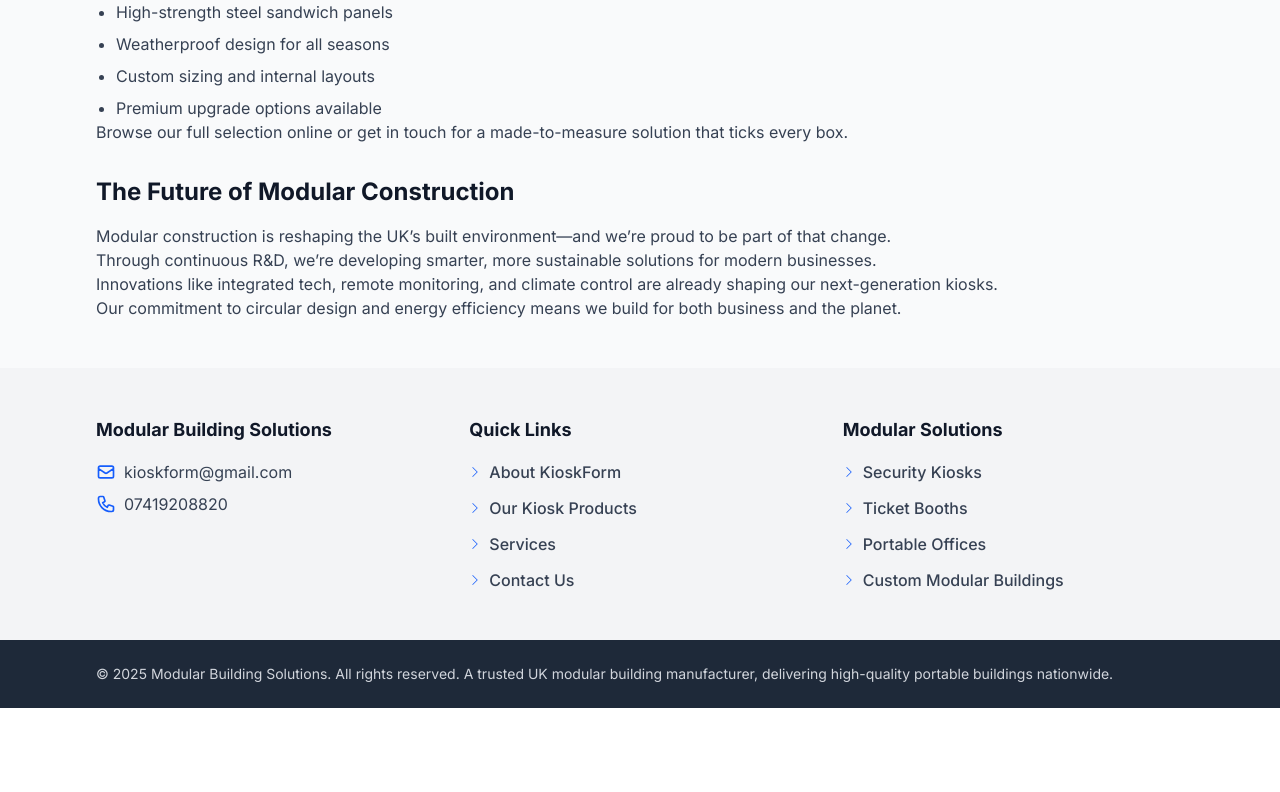
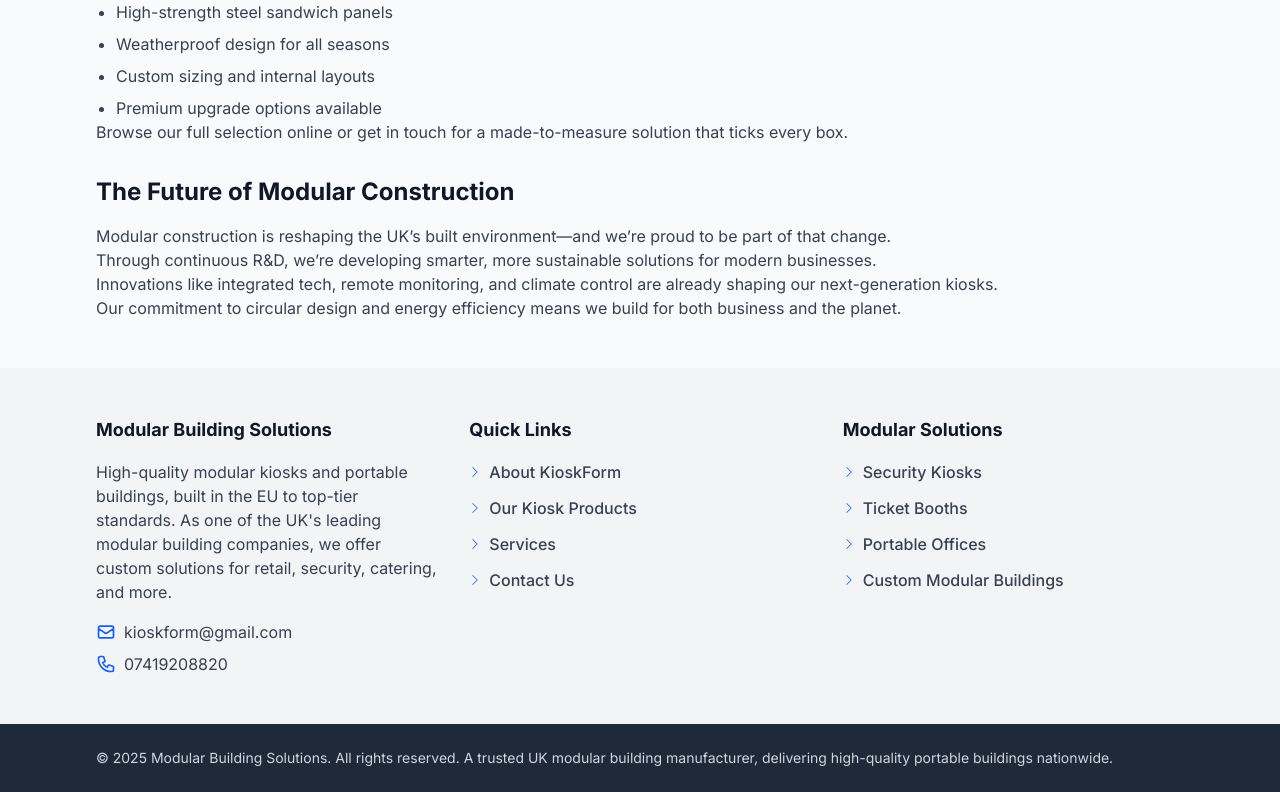
Before and after one commit to KO2112/KioskForm, a Next.js app: page / in a window 1280 px wide. Shown: the part 4677-5469 px from the top of the page. Before the commit the page ends 5385 px from the top, so only its background shows below. Built offline with nearby package versions, Linux system fonts and the light colour scheme.

Commit message:
footer change commit

```diff
--- a/src/components/Footer.tsx
+++ b/src/components/Footer.tsx
@@ -14,7 +14,10 @@ const Footer = () => {
             {/* Company Information */}
             <div>
               <h4 className="text-lg font-bold text-gray-900 mb-4">Modular Building Solutions</h4>
-
+              <p className="text-gray-700 mb-4">
+              High-quality modular kiosks and portable buildings, built in the EU to top-tier standards.
+              As one of the UK's leading modular building companies, we offer custom solutions for retail, security, catering, and more.
+             </p>
 
               <div className="text-gray-700">
                 <div className="flex items-center mb-2">
```
